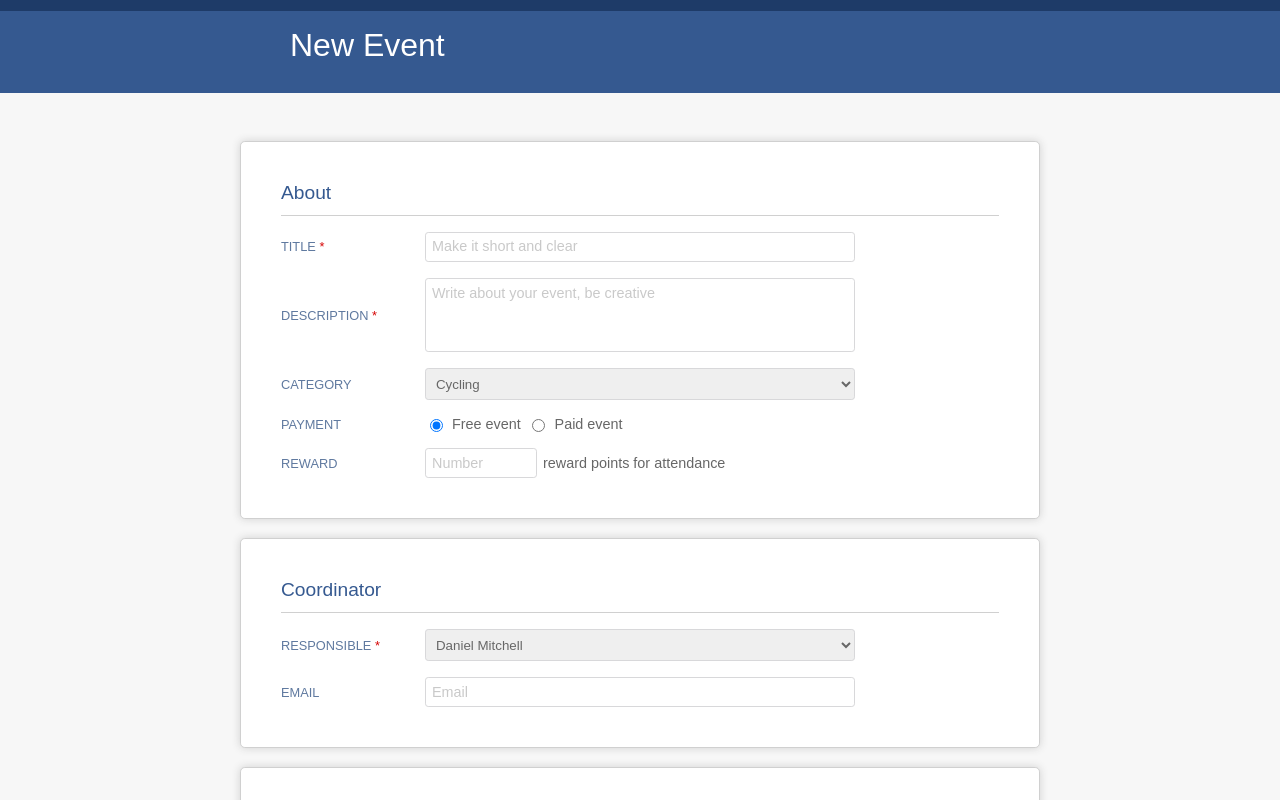
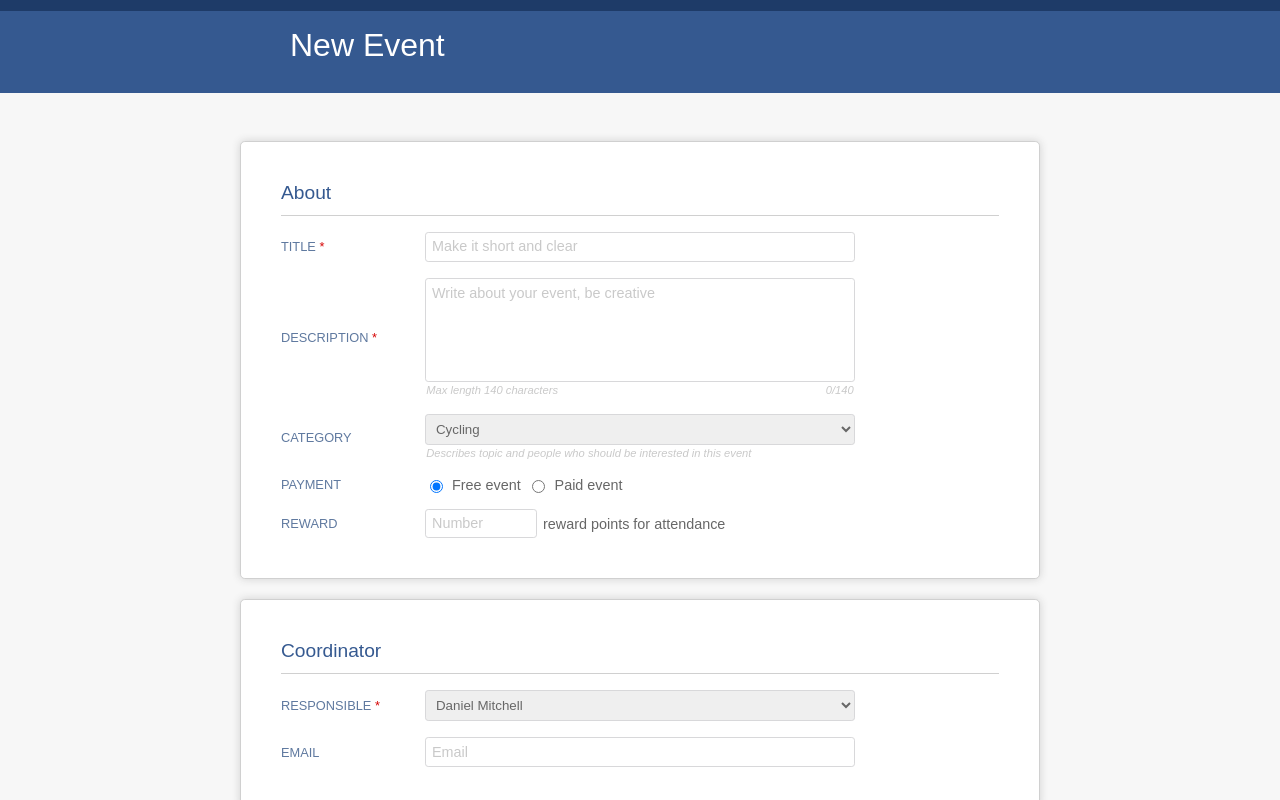
Before and after one commit to Vanilna/react-form, a React (Create React App) app: page / in a window 1280 px wide. Shown: the top 800 px of the page. Built offline with nearby package versions, Linux system fonts and the light colour scheme.

Commit message:
description add counter

```diff
--- a/src/Containers/Form/Form.js
+++ b/src/Containers/Form/Form.js
@@ -140,10 +140,24 @@ const Form = () => {
               elementsConfig.description.touched
             }
           >
-            {description}
+            <div>
+              {description}
+              <div className={classes.AdditionalInfo}>
+                <p>Max length 140 characters</p>
+                <p>{elementsConfig.description.value.length}/140</p>
+              </div>
+            </div>
           </InputWrapper>
           <InputWrapper label="category" isRequired={false}>
-            {category}
+            <div>
+              {category}
+              <div className={classes.AdditionalInfo}>
+                <p>
+                  Describes topic and people who should be interested in this
+                  event
+                </p>
+              </div>
+            </div>
           </InputWrapper>
           <InputWrapper
             label="payment"
--- a/src/Containers/Form/Form.module.css
+++ b/src/Containers/Form/Form.module.css
@@ -19,6 +19,18 @@
   margin: 0 auto;
 }
 
+.AdditionalInfo {
+  display: flex;
+  justify-content: space-between;
+  color: #c9c9c9;
+  font-size: 0.7rem;
+  font-style: italic;
+}
+
+.AdditionalInfo p {
+  margin: 0.1rem;
+}
+
 .inline {
   display: flex;
   align-items: center;
--- a/src/Data/FormStructure.js
+++ b/src/Data/FormStructure.js
@@ -26,7 +26,7 @@ const formStructure = {
       name: "description",
       placeholder: "Write about your event, be creative",
       "aria-label": "Description",
-      rows: 4
+      rows: 6
     },
     isLabelVisible: false,
     value: "",
```
